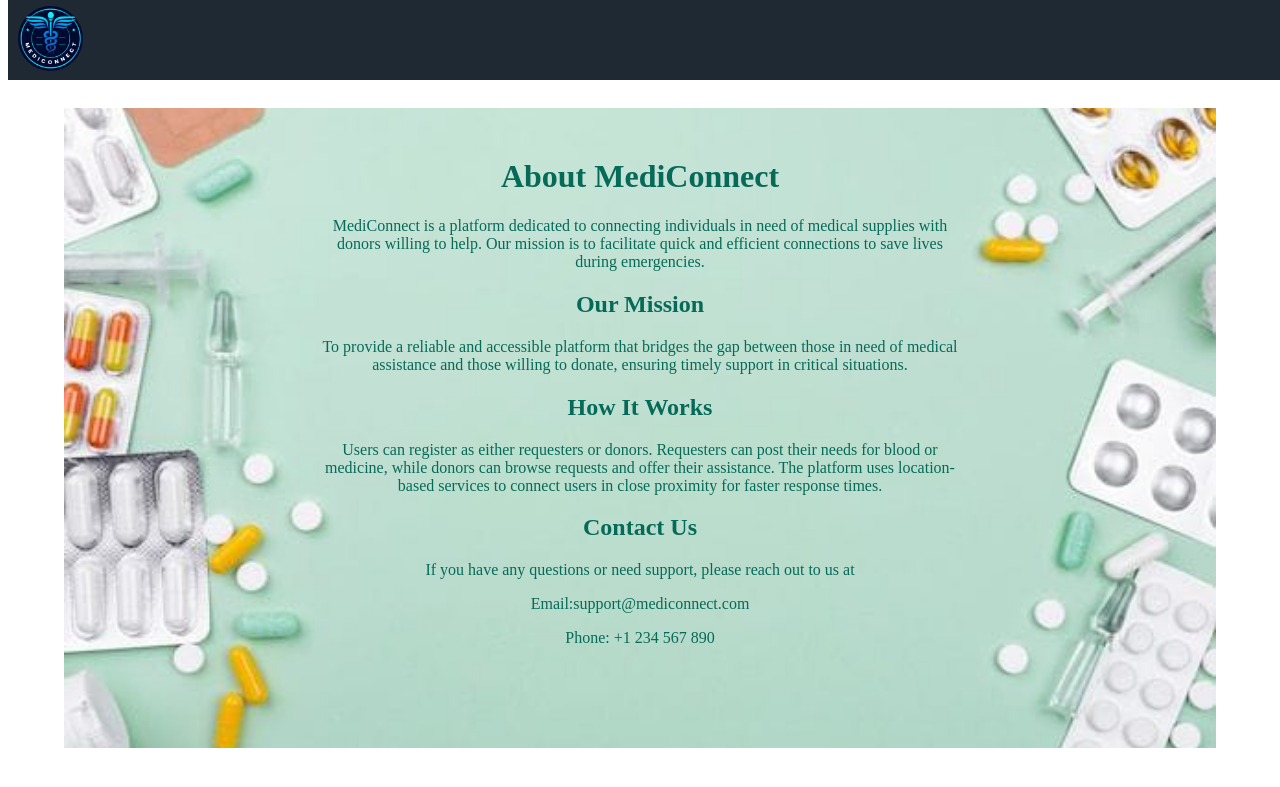
After one commit to dikshathakre18/Mediconnect, a Django app: page /about/ in a window 1280 px wide. The commit adds this page. Shown: the top 787 px of the page. Run offline with Django 5.2, Linux system fonts and the light colour scheme.

Commit message:
Added About Page

```diff
--- /dev/null
+++ b/mediconnect/core/static/core/css/about.css
@@ -0,0 +1,49 @@
+header {
+    background-color: #1F2933;
+    width: 100vw;
+    height: 80px;
+    position: fixed;
+    top: 0;
+    /* z-index: 1000; */
+
+}
+
+.logo_img {
+    position: absolute;
+    top: 6px;
+    left: 10px;
+    width: 40;
+    height: 65px;
+    border-radius: 100px;
+    /* top: 0; */
+}
+
+
+.about-section {
+    padding: 50px;
+    text-align: center;
+
+}
+
+
+.background {
+    width: 100%;
+    height: 80vh;
+    position: relative;
+    top: 50px;
+}
+
+.background img {
+    width: 90vw;
+    height: 80vh;
+    object-fit: cover;
+
+}
+
+.description {
+    position: absolute;
+    top: 50%;
+    left: 50%;
+    transform: translate(-50%, -50%);
+    color: #066a58;
+}
--- /dev/null
+++ b/mediconnect/core/templates/about.html
@@ -0,0 +1,40 @@
+{% load static %}
+<!DOCTYPE html>
+<html lang="en">
+<head>
+    <meta charset="UTF-8">
+    <meta name="viewport" content="width=device-width, initial-scale=1.0">
+    <title>About Us</title>
+    <link rel="stylesheet" href="{% static 'CSS/about.css' %}">
+</head>
+<body>
+
+    <header>
+        <img class="logo_img" src="{% static 'images/logo.png' %}" alt="MediConnectLogo">
+    </header>
+
+    <div class="about-section">
+        <div class="background">
+             <img src="{% static 'images/about.jpg' %}" alt="about image">
+        </div>
+
+        <div class="description">
+            <h1>About MediConnect</h1>
+        <p>MediConnect is a platform dedicated to connecting individuals in need of medical supplies with donors willing to help. Our mission is to facilitate quick and efficient connections to save lives during emergencies.</p>
+        <h2>Our Mission</h2>
+        <p>To provide a reliable and accessible platform that bridges the gap between those in need of medical assistance and those willing to donate, ensuring timely support in critical situations.</p>
+        <h2>How It Works</h2>
+        <p>Users can register as either requesters or donors. Requesters can post their needs for blood or medicine, while donors can browse requests and offer their assistance. The platform uses location-based services to connect users in close proximity for faster response times.</p>
+        <h2>Contact Us</h2>
+        <p>If you have any questions or need support, please reach out to us at</p>
+        <p>Email:support@mediconnect.com</p>
+        <p>Phone: +1 234 567 890</p>
+        </div>
+
+
+
+    </div>
+
+
+</body>
+</html>
--- a/mediconnect/core/templates/landing.html
+++ b/mediconnect/core/templates/landing.html
@@ -27,8 +27,8 @@
                         <a href="/donor/dashboard/">Donor</a>
                     </div>
                 </li>
-                <li><a href="#">About</a></li>
-                <li><a href="#">Contact</a></li>
+                <li><a href="/about/">About</a></li>
+                <li><a href="#footer">Contact</a></li>
             </ul>
         </div>
 
@@ -91,7 +91,7 @@
 </div>
 
 
-<div class="footer">
+<div id="footer" class="footer">
 
         <div class="footer-container">
 
--- a/mediconnect/core/urls.py
+++ b/mediconnect/core/urls.py
@@ -11,4 +11,5 @@ urlpatterns = [
     path('logout/', views.logout_view, name='logout'),
     path('create-request/', views.create_request, name='create_request'),
     path('update-request/<int:id>/<str:status>/', views.update_request, name='update_request'),
+    path('about/', views.about, name='about'),
 ]
--- a/mediconnect/core/views.py
+++ b/mediconnect/core/views.py
@@ -98,3 +98,7 @@ def register_view(request):
 def logout_view(request):
     logout(request)
     return redirect('home')
+
+# ================= ABOUT PAGE =================
+def about(request):
+    return render(request, 'about.html')
```
Also changed, not shown: mediconnect/core/static/core/images/about.jpg (renamed from mediconnect/core/static/core/images/4d21f0ff-57d3-4d4b-8745-b1f93e1f8eb1.jpg).
